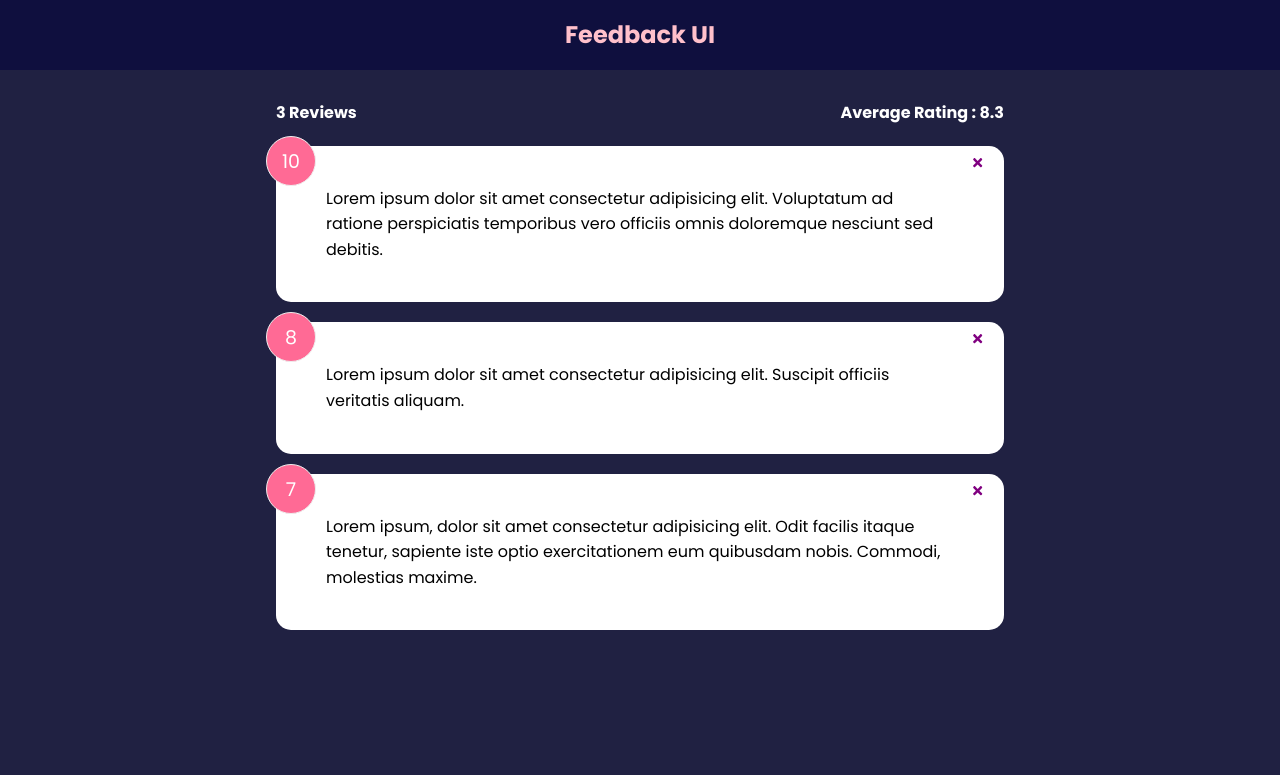
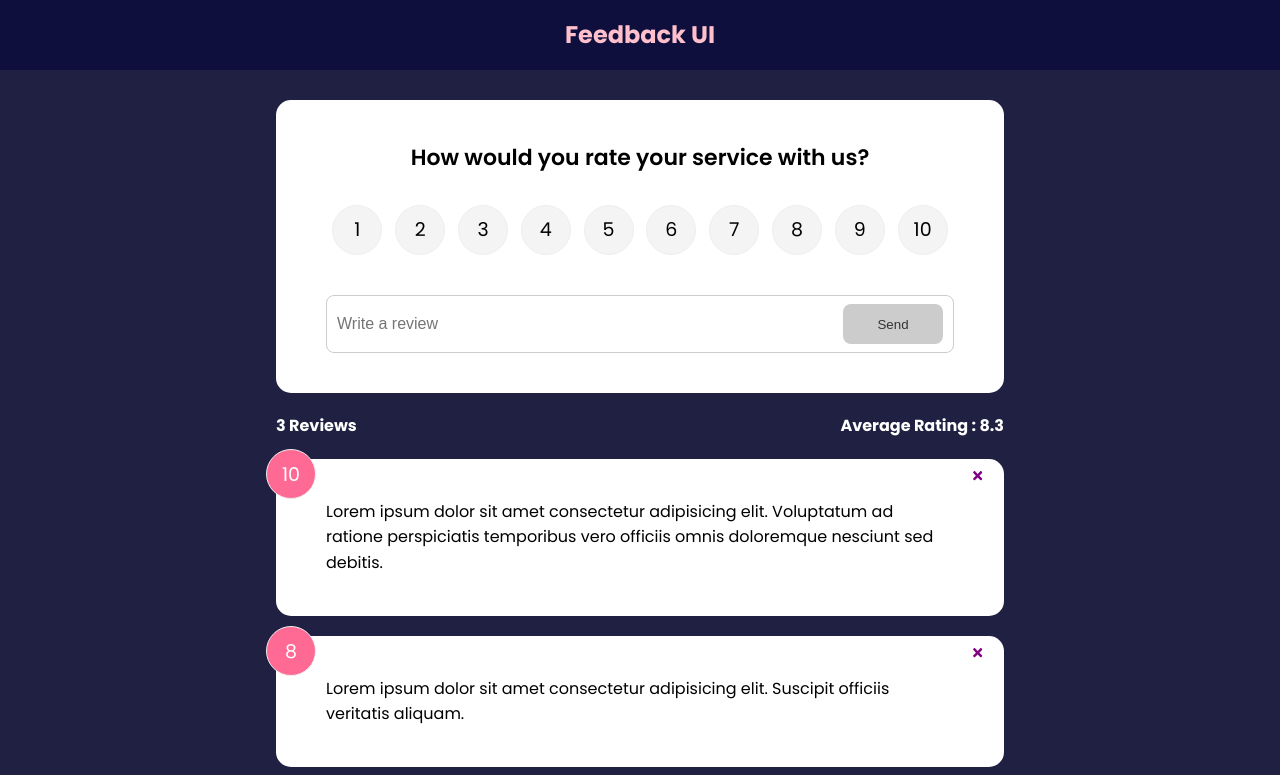
Before and after one commit to tech-and-me/react-feedback-app, a React (Create React App) app: page / in a window 1280 px wide. Shown: the top 775 px of the page. Built offline with nearby package versions, Linux system fonts and the light colour scheme.

Commit message:
adding ui and function of add feedback form

```diff
--- a/package.json
+++ b/package.json
@@ -11,6 +11,7 @@
     "react-dom": "^18.0.0",
     "react-icons": "^4.3.1",
     "react-scripts": "5.0.0",
+    "uuid": "^8.3.2",
     "web-vitals": "^2.1.4"
   },
   "scripts": {
--- a/src/App.js
+++ b/src/App.js
@@ -1,8 +1,10 @@
-import {useState} from 'react';
+import { useState } from 'react';
+import FeedbackForm from './components/FeedbackForm';
 import FeedbackList from './components/FeedbackList';
 import FeedbackStats from './components/FeedbackStats';
 import Header from './components/Header';
 import FeedbackData from './data/FeedbackData';
+import {v4 as uuidv4} from 'uuid';
 
 
 
@@ -10,15 +12,24 @@
   const [feedback, setFeedback] = useState(FeedbackData);
   const deleteFeedback = (id) => {
     window.confirm("Click Ok to Delete or click cancel.") &&
-    setFeedback (feedback.filter((item,index)=> item.id !== id ))
+      setFeedback(feedback.filter((item, index) => item.id !== id))
   }
+
+  const addFeedback = (newFeeedback) =>{
+    const newObj = {...newFeeedback,id:uuidv4()};
+    // console.log(newObj);
+    setFeedback([newObj,...feedback]);
+  }
+
+
 
   return (
     <>
-      <Header text="Feedback UI"/>
+      <Header text="Feedback UI" />
       <div className="container">
-        <FeedbackStats feedback={feedback}/>
-        <FeedbackList feedback={feedback} handleDelete={deleteFeedback}/>
+        <FeedbackForm handleAdd={addFeedback} />
+        <FeedbackStats feedback={feedback} />
+        <FeedbackList feedback={feedback} handleDelete={deleteFeedback} />
       </div>
     </>
   );
--- /dev/null
+++ b/src/components/FeedbackForm.jsx
@@ -0,0 +1,62 @@
+import { useState } from 'react';
+import RatingSelect from './RatingSelect';
+import Button from './shared/Button';
+import Card from "./shared/Card";
+
+
+const FeedbackForm = ({handleAdd}) => {
+    const [text, setText] = useState('')
+    const [rating, setRating] = useState(0);
+    const [bnDisabled, setBtnDisabled] = useState(true)
+    const [message, setMessage] = useState('');
+
+
+    const handleTextChange = (e) => {
+        if (text === '') {
+            setBtnDisabled(true)
+            setMessage(null)
+        } else if (text !== '' && text.trim().length <= 10) {
+            setMessage('Text must be at least 10 characters')
+            setBtnDisabled(true)
+        } else {
+            setMessage(null)
+            setBtnDisabled(false);
+        }
+        setText(e.target.value);
+    }
+
+    const handleSubmit = (e) => {
+        e.preventDefault();
+        if(text.trim().length > 10){
+            const newFeeedback = {
+                text,
+                rating
+            }
+
+            handleAdd(newFeeedback);
+
+
+
+
+        }
+
+    }
+
+
+    return (
+        <Card>
+            <form onSubmit={handleSubmit}>
+                <h2>How would you rate your service with us?</h2>
+                <RatingSelect onSelect={(circleTicked) => setRating(circleTicked)} />
+                <div className="input-group">
+                    <input onChange={handleTextChange} type="text" placeholder='Write a review' value={text} />
+                    <Button type="submit" isDisabled={bnDisabled}>Send</Button>
+                </div>
+                {message && <div className='message'>{message}</div>}
+
+            </form>
+        </Card>
+    )
+}
+
+export default FeedbackForm
--- /dev/null
+++ b/src/components/RatingSelect.jsx
@@ -0,0 +1,59 @@
+import {useState} from 'react'
+
+const RatingSelect = ({onSelect}) => {
+    const [selected,setSelected] = useState(0)
+    const handleChange = (e) => {
+        //this function set selected value to show Checked(highlighted) the selected radio button in this component itself.
+        setSelected(+e.target.value);
+
+        //function onSelect will pass selected value to another component (FeedbackForm) to update the state of rating in Feedback Form
+        onSelect(+e.target.value);
+    }
+
+  return (
+    <ul className='rating'>
+        <li>
+            <input type='radio' id='num1' name='rating' value='1' onChange={handleChange} checked={selected === 1}/>
+            <label htmlFor='num1'>1</label>
+        </li>
+        <li>
+            <input type='radio' id='num2' name='rating' value='2' onChange={handleChange} checked={selected === 2}/>
+            <label htmlFor='num2'>2</label>
+        </li>
+        <li>
+            <input type='radio' id='num3' name='rating' value='3' onChange={handleChange} checked={selected === 3}/>
+            <label htmlFor='num3'>3</label>
+        </li>
+        <li>
+            <input type='radio' id='num4' name='rating' value='4' onChange={handleChange} checked={selected === 4}/>
+            <label htmlFor='num4'>4</label>
+        </li>
+        <li>
+            <input type='radio' id='num5' name='rating' value='5' onChange={handleChange} checked={selected === 5}/>
+            <label htmlFor='num5'>5</label>
+        </li>
+        <li>
+            <input type='radio' id='num6' name='rating' value='6' onChange={handleChange} checked={selected === 6}/>
+            <label htmlFor='num6'>6</label>
+        </li>
+        <li>
+            <input type='radio' id='num7' name='rating' value='7' onChange={handleChange} checked={selected === 7}/>
+            <label htmlFor='num7'>7</label>
+        </li>
+        <li>
+            <input type='radio' id='num8' name='rating' value='8' onChange={handleChange} checked={selected === 8}/>
+            <label htmlFor='num8'>8</label>
+        </li>
+        <li>
+            <input type='radio' id='num9' name='rating' value='9' onChange={handleChange} checked={selected === 9}/>
+            <label htmlFor='num9'>9</label>
+        </li>
+        <li>
+            <input type='radio' id='num10' name='rating' value='10' onChange={handleChange} checked={selected === 10}/>
+            <label htmlFor='num10'>10</label>
+        </li>
+    </ul>
+  )
+}
+
+export default RatingSelect
--- /dev/null
+++ b/src/components/shared/Button.jsx
@@ -0,0 +1,25 @@
+import PropTypes from 'prop-types'
+
+const Button = ({children,version,type,isDisabled}) => {
+  return (
+    <button type={type} disabled={isDisabled} className={`btn btn-${version}`}>
+        {children}
+    </button>
+  )
+}
+
+
+Button.defaultProps = {
+    version: 'primary',
+    type: 'button',
+    isDisabled:false
+}
+
+Button.propTypes = {
+    children: PropTypes.node.isRequired,
+    version:PropTypes.string,
+    type: PropTypes.string,
+    isDisabled:PropTypes.bool
+}
+
+export default Button
```
